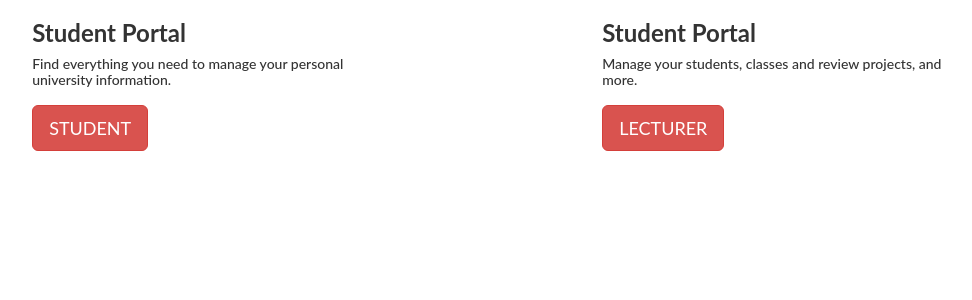
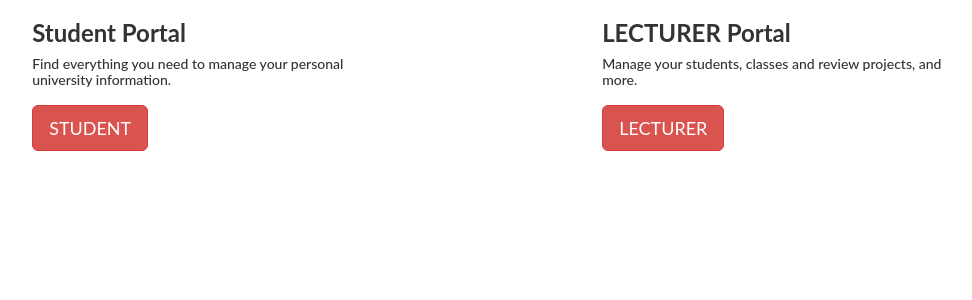
Before and after one commit to VirginiaNdungu1/Grading-System, a Django app: page /lec/discover/ in a window 1280 px wide. Shown: the top 300 px of the page, without its empty margins (107-1079 px from the left). Run offline with Django 3.2, Linux system fonts and the light colour scheme; some libraries are stand-ins or nearby versions.

Commit message:
minor change

```diff
--- a/lecturer/templates/discover.html
+++ b/lecturer/templates/discover.html
@@ -31,7 +31,7 @@
           <div class="card">
             <div class="col-md-4">
               <div class="lecturer">
-                <h3>Student Portal</h3>
+                <h3>LECTURER Portal</h3>
                 <h5>Manage your students, classes and review projects, and more.</h5>
                 <form>
                   <a href="/" class="btn btn-danger btn-lg navbar-btn">
```
